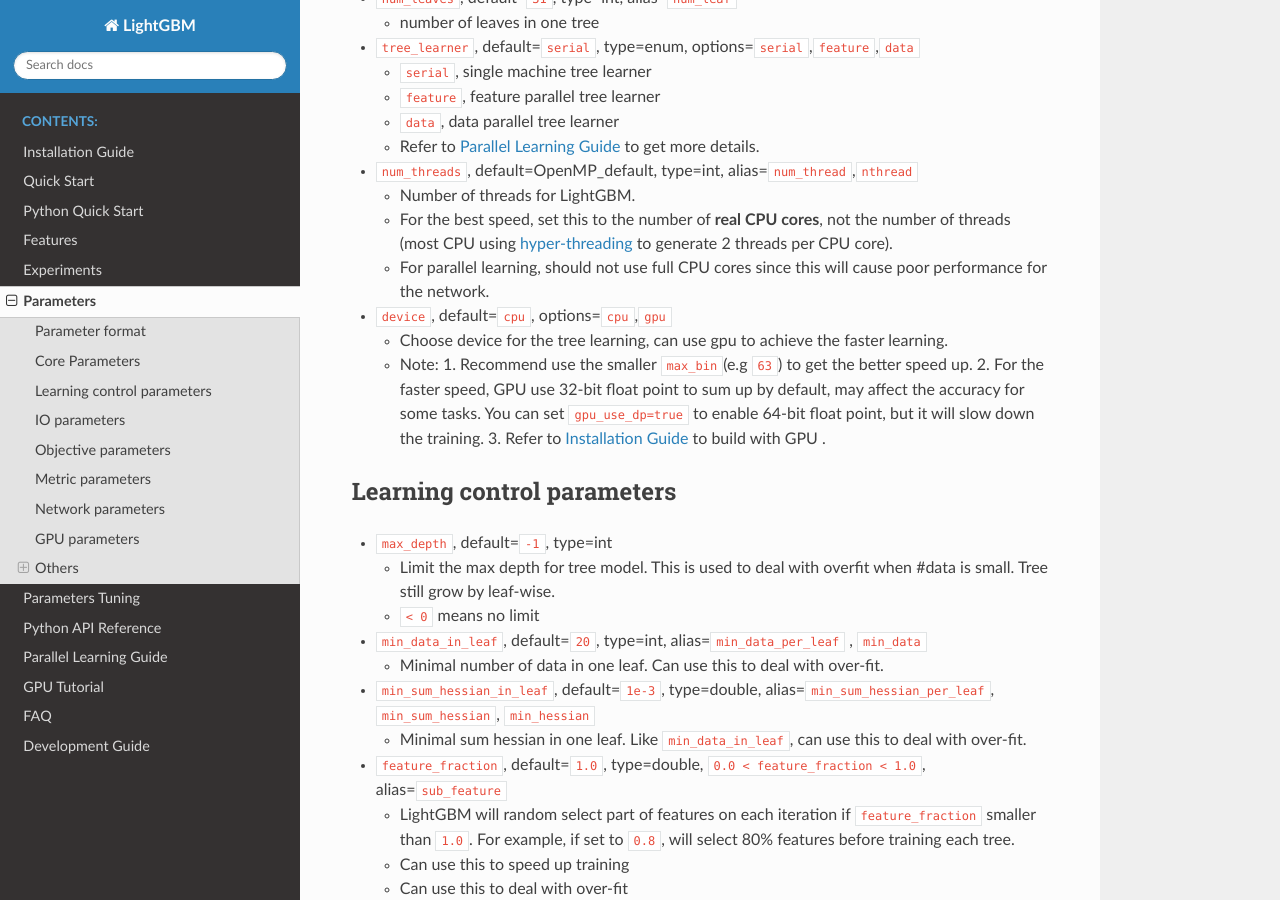
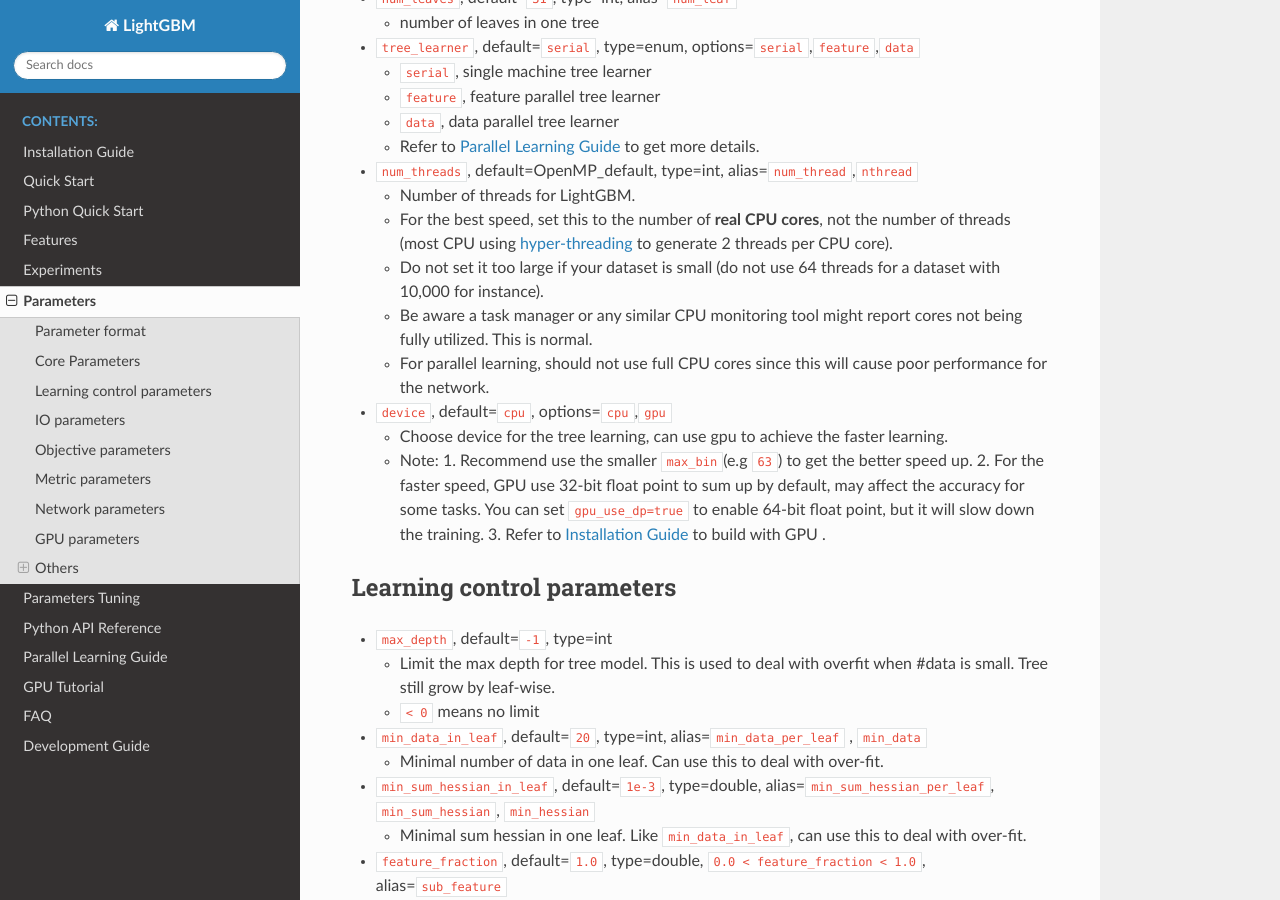
Before and after one commit to microsoft/LightGBM, a Sphinx documentation site: the page built from docs/Parameters.md, in a window 1280 px wide and 900 px high, scrolled down 1781 px. Built offline with Sphinx 7.4.7 and the Read the Docs theme 2.0.0, drawn with Linux system fonts in a browser that asks for light colours.

Commit message:
Fix #89 + #446 + #484 (doc warning)

```diff
--- a/docs/Parameters.md
+++ b/docs/Parameters.md
@@ -65,6 +65,8 @@
 * `num_threads`, default=OpenMP_default, type=int, alias=`num_thread`,`nthread`
   * Number of threads for LightGBM.
   * For the best speed, set this to the number of **real CPU cores**, not the number of threads (most CPU using [hyper-threading](https://en.wikipedia.org/wiki/Hyper-threading) to generate 2 threads per CPU core).
+  * Do not set it too large if your dataset is small (do not use 64 threads for a dataset with 10,000 for instance).
+  * Be aware a task manager or any similar CPU monitoring tool might report cores not being fully utilized. This is normal.
   * For parallel learning, should not use full CPU cores since this will cause poor performance for the network.
 * `device`, default=`cpu`, options=`cpu`,`gpu`
   * Choose device for the tree learning, can use gpu to achieve the faster learning.
```
